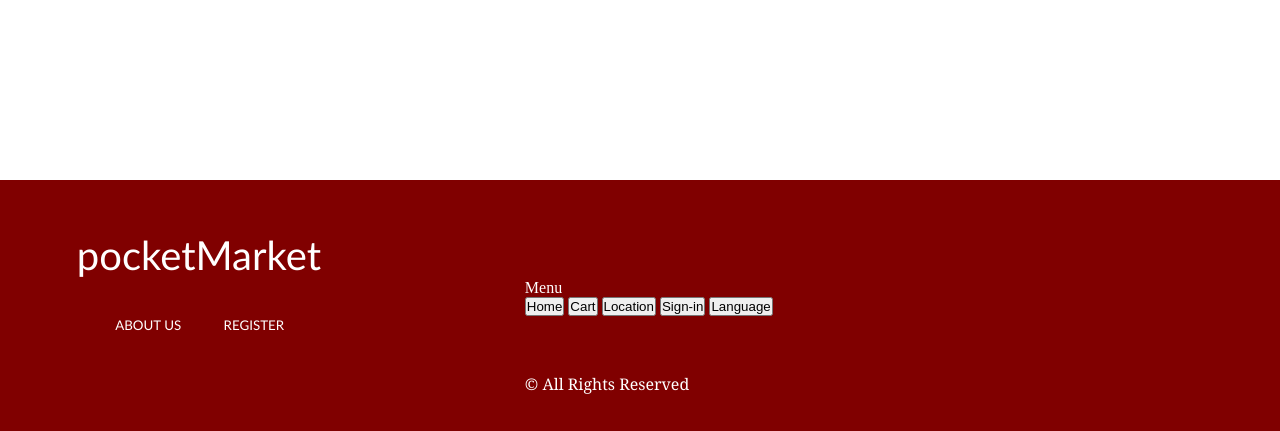
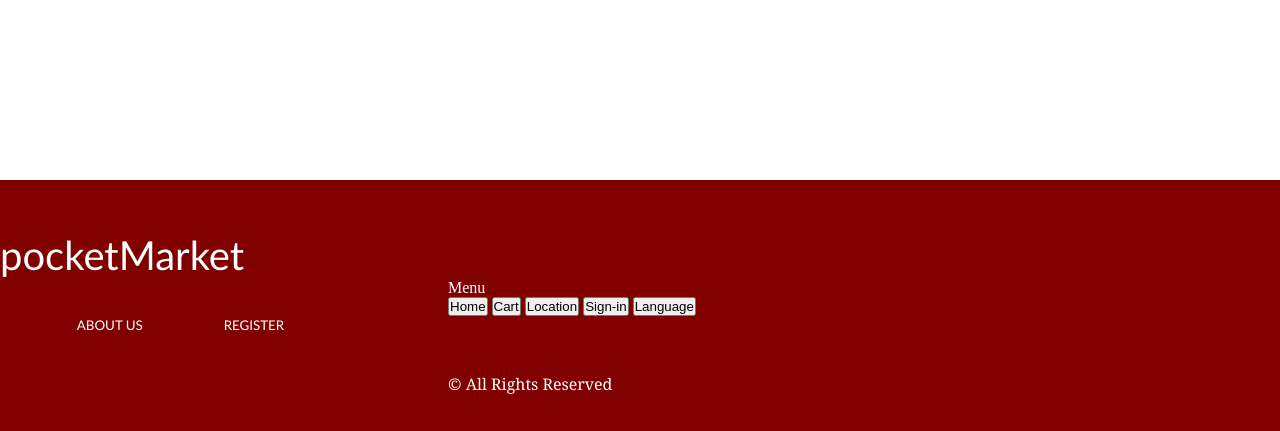
Before and after one commit to ElmendaLushaj/Projekti-Grupor, a PHP site: page /homepage.html in a window 1280 px wide; the page is wider, and only the part inside the window is pictured. Shown: the part 1072-1503 px from the top of that part. Run offline with PHP 8.4, Linux system fonts and the light colour scheme.

Commit message:
homepage-CSS-third commit

```diff
--- a/hpstyle.css
+++ b/hpstyle.css
@@ -10,7 +10,6 @@
     display: flex;
     flex-direction: row;
     background-color: white;
-    left: 25%;
     background-image: url('background.JPG');
     justify-content: stretch;
 }
@@ -217,8 +216,13 @@
     color: white;
     justify-content: center;
     flex-direction: row;
-    padding-left: 6%;
     flex-direction: column;
+}
+
+.pckMrk {
+    font-family: Calibri;
+    font-size: 45px;
+    margin-left: 6%;
 }
 
 #downmenu {
@@ -234,7 +238,7 @@
     cursor: pointer;
     background-color: maroon;
     border: none;
-    margin-left: 3%;
+    margin-left: 6%;
     box-shadow: none;
 }
 
@@ -248,3 +252,8 @@
     font-family: Cambria, Cochin, Georgia, Times, 'Times New Roman', serif;
     margin-top: 3%;
 }
+
+.footbx2 {
+    justify-content: right;
+    flex-direction: row;
+}
```
